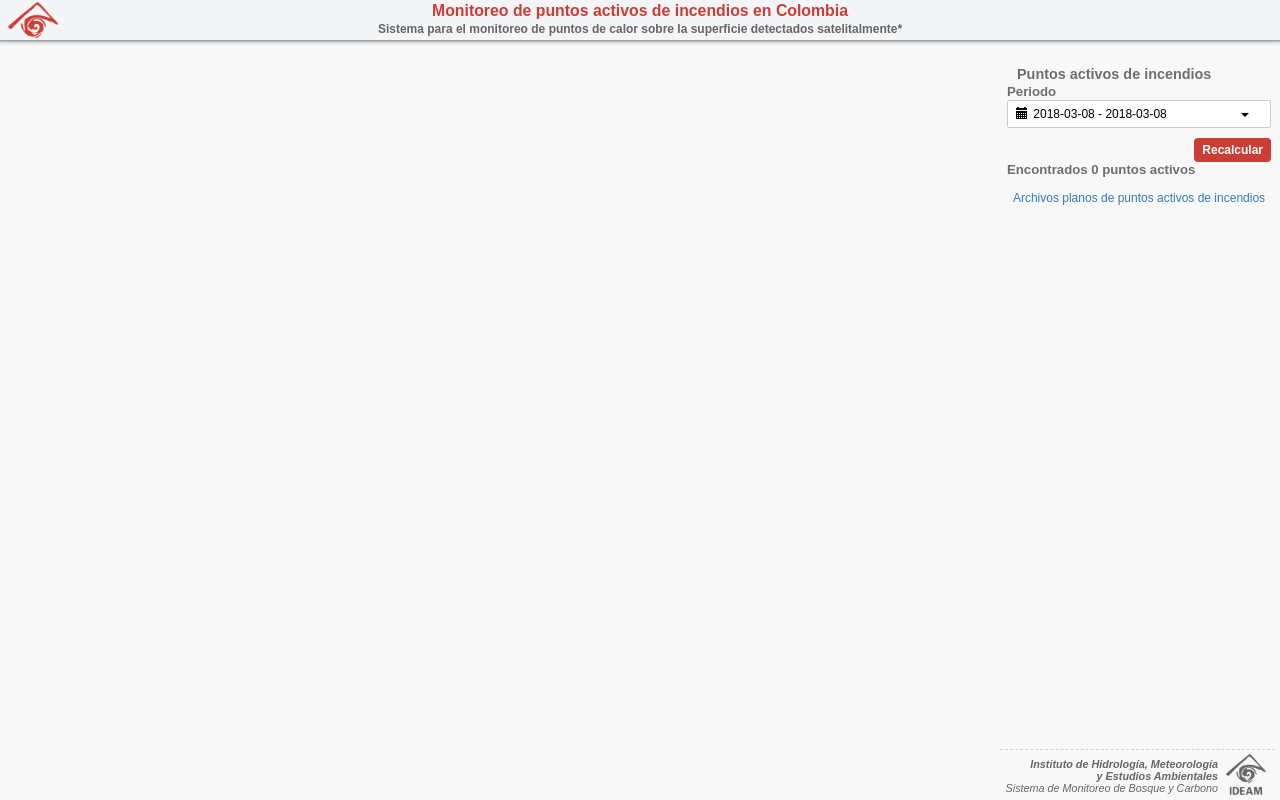
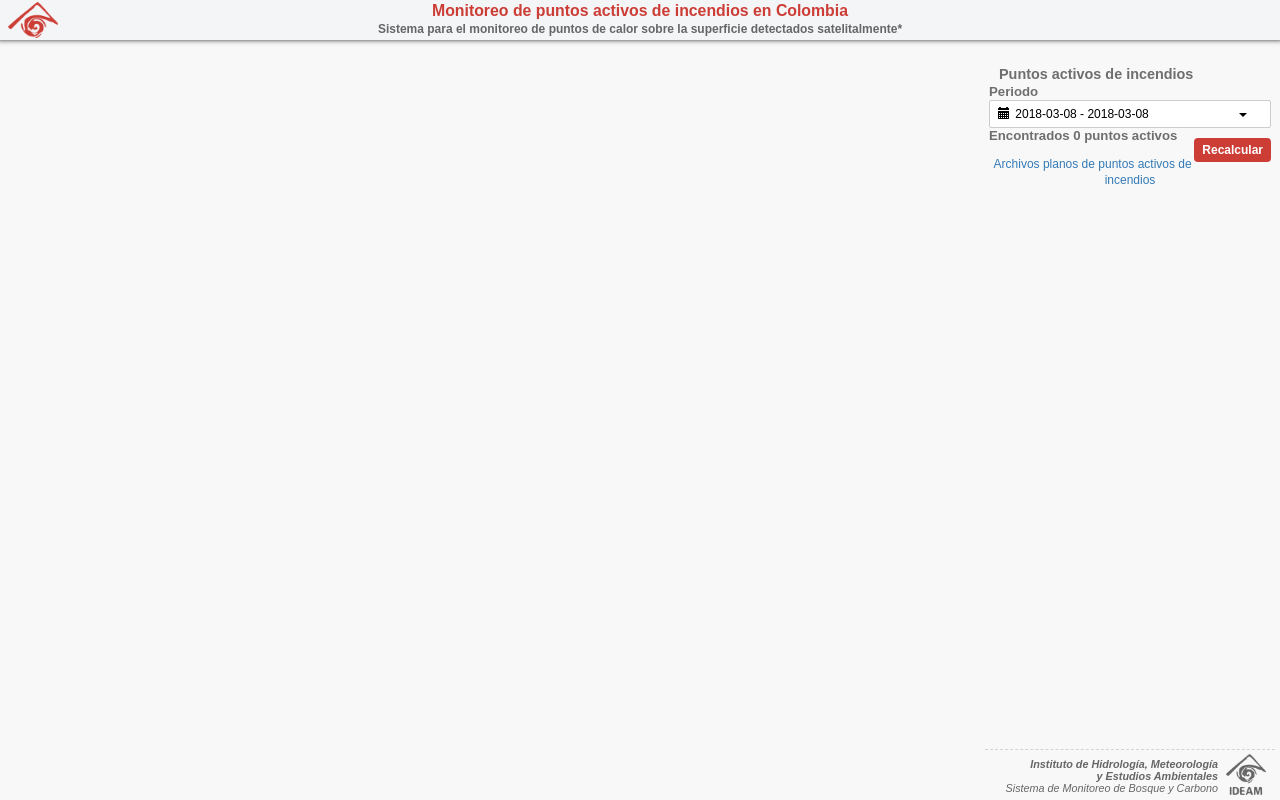
Before and after one commit to SMByC/puntosdecalor.ideam.gov.co, a Django app: template templates/home.html in a window 1280 px wide. Run offline with Django 3.2, Linux system fonts and the light colour scheme; the template is opened without the code that fills it: values that come from a table or form of the project are taken from there, others are empty; some libraries are stand-ins or nearby versions.

Commit message:
Size fixed in lateral bar

```diff
--- a/static/css/active_fires.css
+++ b/static/css/active_fires.css
@@ -200,7 +200,7 @@
     /*margin-top: -2px;*/
     overflow: hidden;
     height: calc(100vh - 40px);
-    width: calc(300px - 18px);
+    width: 300px;
 }
 
 .lateral-item-title {
```
